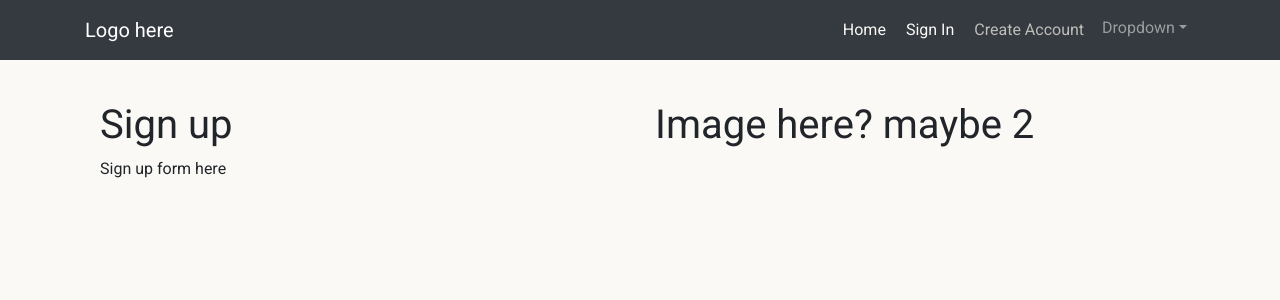
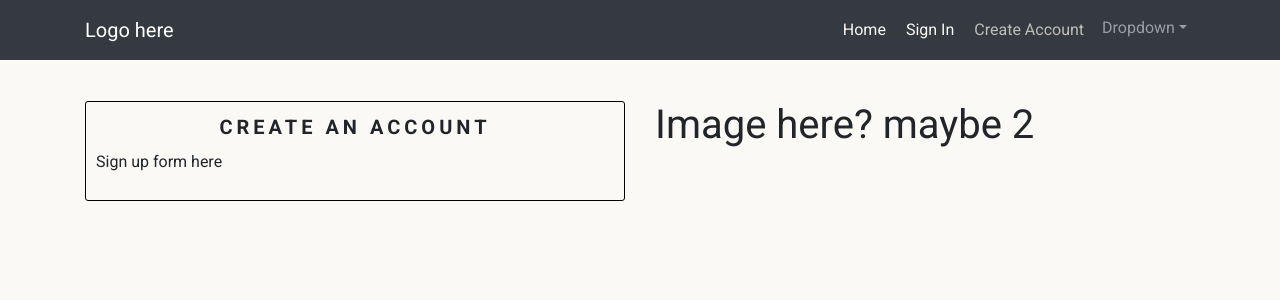
Before and after one commit to dantaylor28/polaroid-social-media-frontend, a React (Create React App) app: page /create/account in a window 1280 px wide. Shown: the top 300 px of the page. Built offline with nearby package versions, Linux system fonts and the light colour scheme.

Commit message:
Style form heading on CreateAccountForm.js

```diff
--- a/src/pages/auth/CreateAccountForm.js
+++ b/src/pages/auth/CreateAccountForm.js
@@ -6,8 +6,8 @@ const CreateAccountForm = () => {
   return (
     <Row className={styles.Row}>
       <Col md={6}>
-        <Container>
-          <h1>Sign up</h1>
+        <Container className={styles.Form}>
+          <h1 className={styles.Heading}>create an account</h1>
           <p>Sign up form here</p>
         </Container>
       </Col>
--- a/src/styles/CreateAccountForm.module.css
+++ b/src/styles/CreateAccountForm.module.css
@@ -1,3 +1,18 @@
 .Row {
   height: calc(100vh - 101px);
 }
+
+.Form {
+    border: 1px solid black;
+    border-radius: 3px;
+    padding: 10px;
+}
+
+.Heading {
+    text-align: center;
+    font-weight: bold;
+    font-size: 20px;
+    text-transform: uppercase;
+    letter-spacing: 0.2em;
+    line-height: 30px;
+}
```
